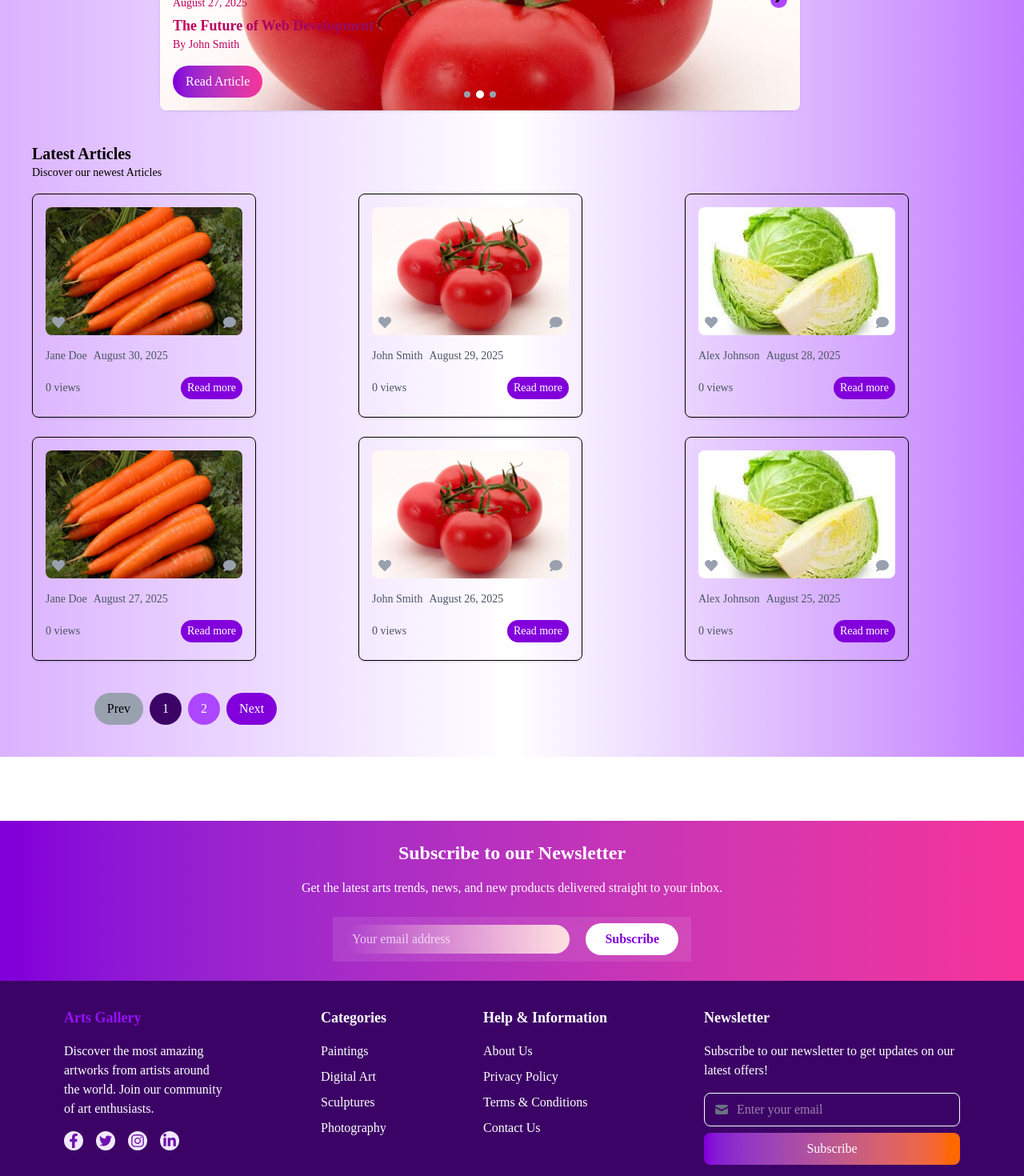
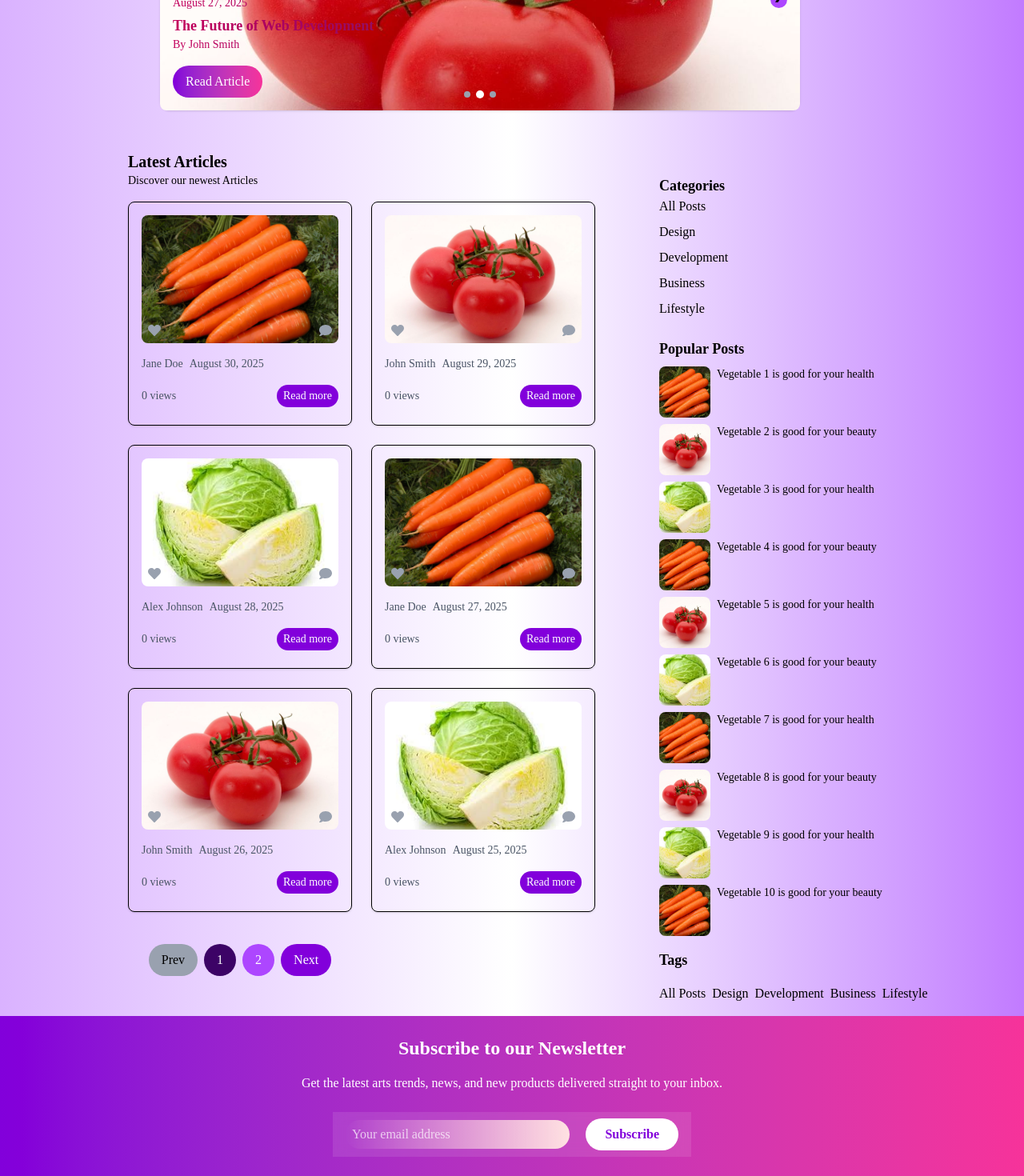
Before and after one commit to Osuald/DiscoverArts, a React (Vite) app: page / in a window 1280 px wide. Shown: the part 560-2030 px from the top of the page at 80% size. Built offline with nearby package versions, Linux system fonts and the light colour scheme.

Commit message:
Added a navigation panel for categories

```diff
--- a/src/components/Article.jsx
+++ b/src/components/Article.jsx
@@ -30,7 +30,7 @@ const Article = ({ articles, onLike }) => {
   };
 
   return (
-    <div className="grid grid-cols-3 grid-rows-2 items-center gap-6">
+    <div className="grid grid-cols-2 grid-rows-2 items-center gap-6">
       {/* Render Articles */}
       {currentArticles.map((article) => (
         <div
--- a/src/components/Newsletter.jsx
+++ b/src/components/Newsletter.jsx
@@ -1,6 +1,6 @@
 function Newsletter() {
   return (
-    <div className="w-full h-50 bg-gradient-to-r from-purple-700 to-pink-500 p-8 flex flex-col justify-center items-center text-center text-white mt-20">
+    <div className="w-full h-50 bg-gradient-to-r from-purple-700 to-pink-500 p-8 flex flex-col justify-center items-center text-center text-white">
       <h2 className="text-2xl font-bold mb-4">Subscribe to our Newsletter</h2>
       <p className="mb-6">
         Get the latest arts trends, news, and new products delivered straight to
--- a/src/pages/Blog.jsx
+++ b/src/pages/Blog.jsx
@@ -108,6 +108,7 @@ function Blog() {
           <Slider slides={slideData} currentIndex={index} />
         </div>
       </div>
+      <div className="flex mx-30 items-center gap-10 ">
         <div className="m-10 flex flex-col justify-center">
           <div>
             <h2 className="text-xl font-bold">Latest Articles</h2>
@@ -118,6 +119,70 @@ function Blog() {
             <Article articles={articleList} onLike={handleLike} />
           </div>
         </div>
+        <section>
+          {/* Articles right panel */}
+          <div className="flex flex-col gap-4 mt-20">
+            <div>
+              <ul>
+                <h2 className="text-lg font-bold">Categories</h2>
+                <li className="mb-2">
+                  <a href="#" className="hover:text-purple-700">
+                    All Posts
+                  </a>
+                </li>
+                <li className="mb-2">
+                  <a href="#" className="hover:text-purple-700">
+                    Design
+                  </a>
+                </li>
+                <li className="mb-2">
+                  <a href="#" className="hover:text-purple-700">
+                    Development
+                  </a>
+                </li>
+                <li className="mb-2">
+                  <a href="#" className="hover:text-purple-700">
+                    Business
+                  </a>
+                </li>
+                <li className="mb-2">
+                  <a href="#" className="hover:text-purple-700">
+                    Lifestyle
+                  </a>
+                </li>
+              </ul>
+            </div>
+            <div>
+              <h2 className="text-lg font-bold">Popular Posts</h2>
+              {initialArticleData.map((article) => (
+                <div key={article.id} className="flex gap-2 mt-2">
+                  <img
+                    src={article.image}
+                    alt={article.heading}
+                    className="w-16 h-16 object-cover rounded-lg"
+                  />
+                  <h3 className="text-sm">{article.heading}</h3>
+                </div>
+              ))}
+            </div>
+
+            <h2 className="text-lg font-bold">Tags</h2>
+            <div  className="flex flex-wrap gap-2 mb-4">
+              {[
+                "All Posts",
+                "Design",
+                "Development",
+                "Business",
+                "Lifestyle",
+              ].map((tag) => (
+                <a key={tag} href="#" className="hover:underline inline-block">
+                  {tag}
+                </a>
+              ))}
+            </div>
+          </div>
+        </section>
+      </div>
     </div>
   );
 }
```
Lines whose indentation alone changed are shown as unchanged.
